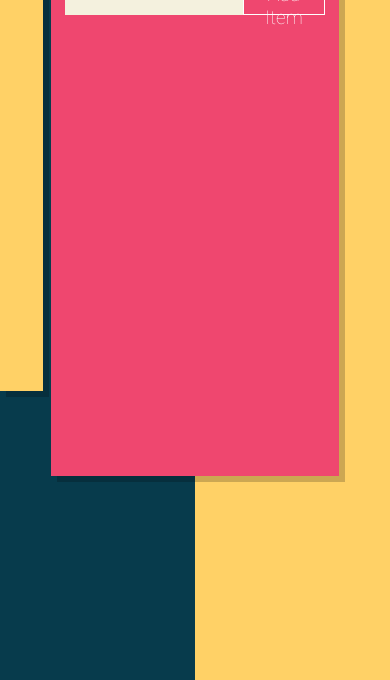
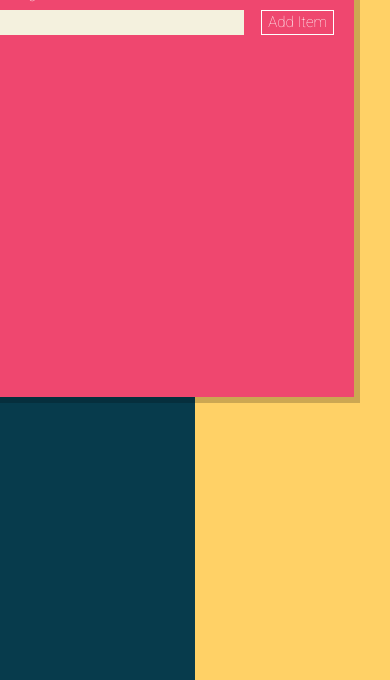
Before and after one commit to Huerta95/TodoList, a plain HTML site: page index.html in a window 390 px wide. Shown: the part 164-844 px from the top of the page. Drawn offline with Linux system fonts and the light colour scheme; a web font is replaced by a local one.

Commit message:
Update styles.css

```diff
--- a/styles.css
+++ b/styles.css
@@ -17,12 +17,12 @@ body{
 }
 
 .logo{
-    padding-right: 1.3vw;
+    padding-right: 15px;
     font-family: 'Handlee', cursive;
     letter-spacing: 1px;
     font-weight: bold;
     color: rgb(7, 59, 76);
-    font-size: 3vw;
+    font-size: 35px;
     text-align: center;
 }
 
@@ -35,7 +35,7 @@ body{
     display: flex;
     flex-direction: row;
     justify-content: center;
-    padding-right: 7vw;
+    padding-right: 90px;
     padding-top: 2vh;
     padding-bottom: 8vh;
     width: 100vw;
@@ -44,9 +44,9 @@ body{
 
 .menu-container{
     align-self: center;
-    width: 7vw;
+    width: 90px;
     padding-right: 2vw;
-    height: 50vh;
+    height: 280px;
 }
 
 .menu-container div{
@@ -61,9 +61,9 @@ body{
     flex-direction: column;
     align-items: center;
     background-color: rgb(239, 71, 111);
-    min-height:70vh;
-    min-width: 30%;
-    max-width: 50%;
+    min-height: 450px;
+    min-width: 400px;
+    max-width: 600px;
     box-shadow: 6px 6px rgba(0,0,0,.2);
 }
 
@@ -73,33 +73,33 @@ body{
     color: white;
 }
 .todo h1{
-    font-size: 4vh;
+    font-size: 25px;
 }
 
 .todo p{
-    font-size: 2.25vh;
+    font-size: 15px;
 }
 
 form{
     display: flex;
     justify-content: space-between;
     width: 90%;
-    padding-bottom: 2vh;
+    padding-bottom: 12px;
 }
 
 .todo-input{
     width: 75%;
     border: none;
     background-color:  rgb(244, 241, 222);
-    height: 4vh;
-    font-size: 2.25vh;
+    height: 25px;
+    font-size: 15px;
     font-weight: bold;
 }
 
 .todo-button{
     min-width: 20%;
-    height: 4vh;
-    font-size: 2.25vh;
+    height: 25px;
+    font-size: 15px;
     color: white;
     background-color: transparent;
     border: 1px solid white;
@@ -122,7 +122,7 @@ form{
 
 .new-todo{
     width: 100%;
-    height: 6vh;
+    height: 37px;
     display: grid;
     grid-template-columns: 80fr 10fr 10fr;
 }
@@ -133,9 +133,9 @@ form{
     grid-column: 1/2;
     width: 100%;
     background-color: rgba(244,244,244,.1);
-    height: 4vh;
+    height: 25px;
     list-style: none;
-    font-size: 2.25vh;
+    font-size: 15px;
     font-weight: bold;
     display: flex;
     align-items: center;
@@ -144,8 +144,8 @@ form{
 }
 
 .complete-btn, .trash-btn{
-    height: 4vh;
-    font-size: 2.25vh;
+    height: 25px;
+    font-size: 15px;
     border:none;
     background-color: rgba(244,244,244,.1);
     color: white;
@@ -170,32 +170,6 @@ form{
 }
 
 
-@media only screen and (max-width: 1024px){
-    .todo{
-        min-width: 40%;
-        max-width: 60%;
-    }
+@media only screen and (max-width: 768px){
 
-    .container{
-        padding-right: 10vw;
-    }
-
-    .menu-container{
-        width: 9vw;
-    }
 }
-
-@media only screen and (max-width: 768px){
-    .todo{
-        min-width: 70%;
-        max-width: 85%;
-    }
-
-    .container{
-        padding-right: 13vw;
-    }
-
-    .menu-container{
-        width: 13vw;
-    }
-}
```
